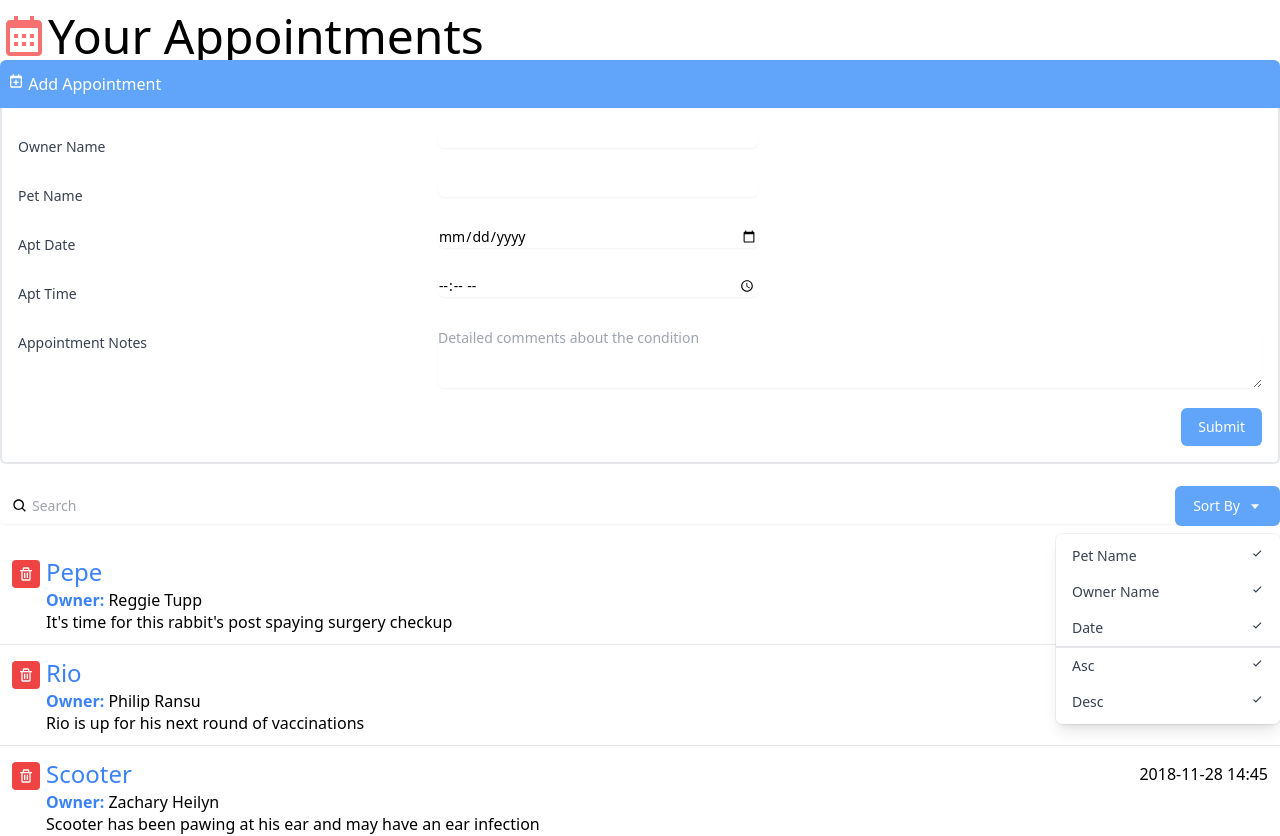
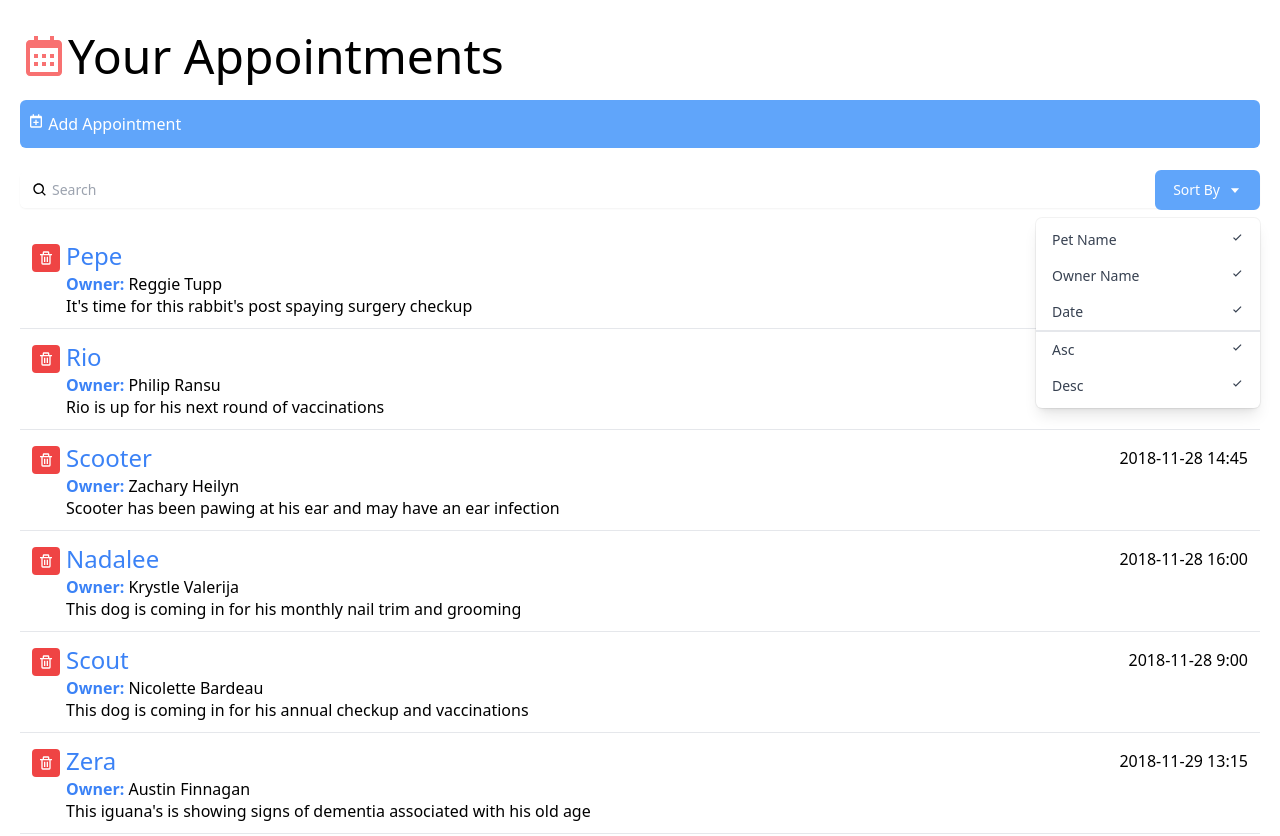
Before and after one commit to JeanBayer/building-interface, a React (Vite) app: page / in a window 1280 px wide. Shown: the top 836 px of the page. Built offline with nearby package versions, Linux system fonts and the light colour scheme.

Commit message:
style(app): Add padding in whole app

```diff
--- a/src/App.jsx
+++ b/src/App.jsx
@@ -6,8 +6,8 @@ import AppointmentInfo from "./components/AppointmentInfo";
 
 function App() {
   return (
-    <div className="App container mx-auto mt-3 font-thin">
-      <h1 className="text-5xl">
+    <div className="App container mx-auto mt-3 font-thin p-5">
+      <h1 className="text-5xl mb-5">
         <BiCalendar className="inline-block text-red-400 align-top" />
         Your Appointments
       </h1>
--- a/src/components/AddAppointment.jsx
+++ b/src/components/AddAppointment.jsx
@@ -1,14 +1,22 @@
+import { useState } from "react";
 import { BiCalendarPlus } from "react-icons/bi";
 
 const AddAppointment = () => {
+  const [toggleForm, setToggleForm] = useState(false);
   return (
     <div>
-      <button className="bg-blue-400 text-white px-2 py-3 w-full text-left rounded-t-md">
+      <button
+        className={`bg-blue-400 text-white px-2 py-3 w-full text-left ${
+          toggleForm ? "rounded-t-md" : "rounded-md"
+        } `}
+        onClick={() => setToggleForm((prev) => !prev)}
+      >
         <div>
           <BiCalendarPlus className="inline-block align-text-top" /> Add
           Appointment
         </div>
       </button>
+      {toggleForm && (
         <div className="border-r-2 border-b-2 border-l-2 border-light-blue-500 rounded-b-md pl-4 pr-4 pb-4">
           <div className="sm:grid sm:grid-cols-3 sm:gap-4 sm:items-start  sm:pt-5">
             <label
@@ -107,6 +115,7 @@ const AddAppointment = () => {
             </div>
           </div>
         </div>
+      )}
     </div>
   );
 };
```
Lines whose indentation alone changed are shown as unchanged.
